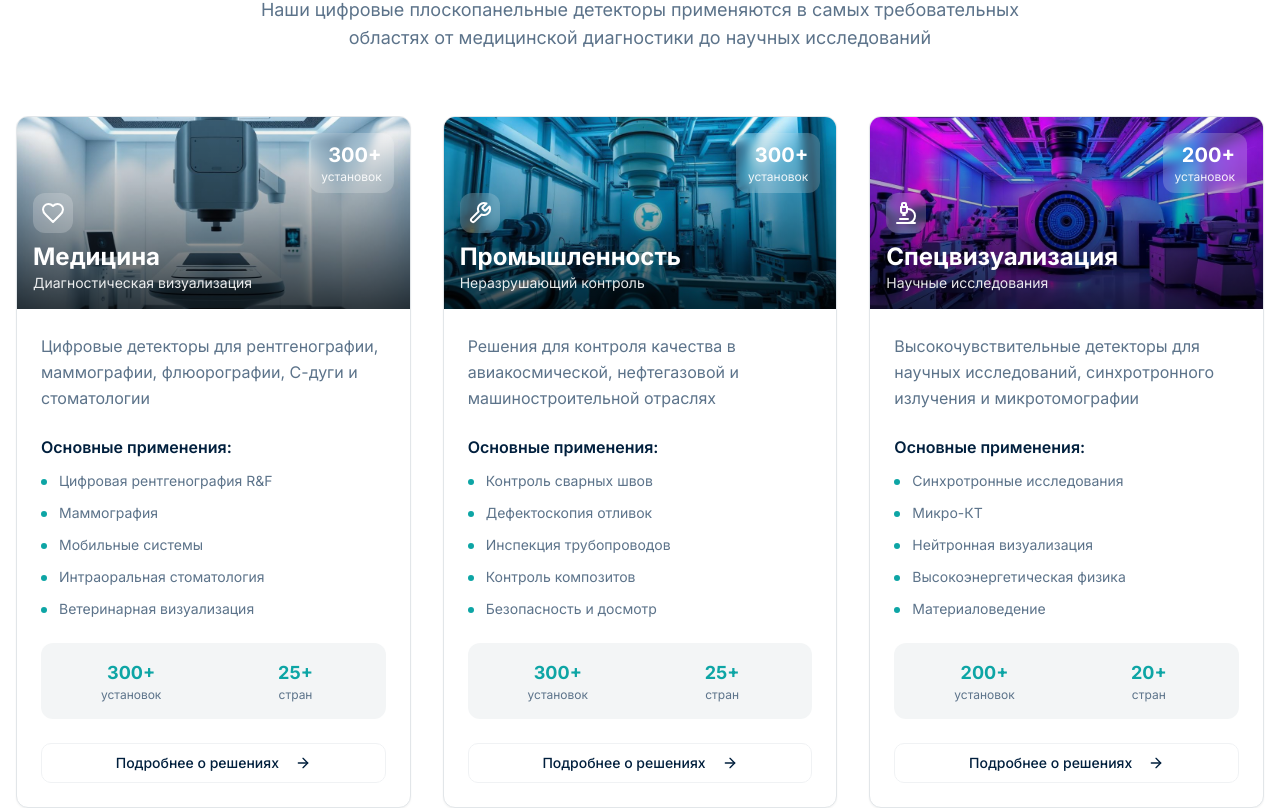
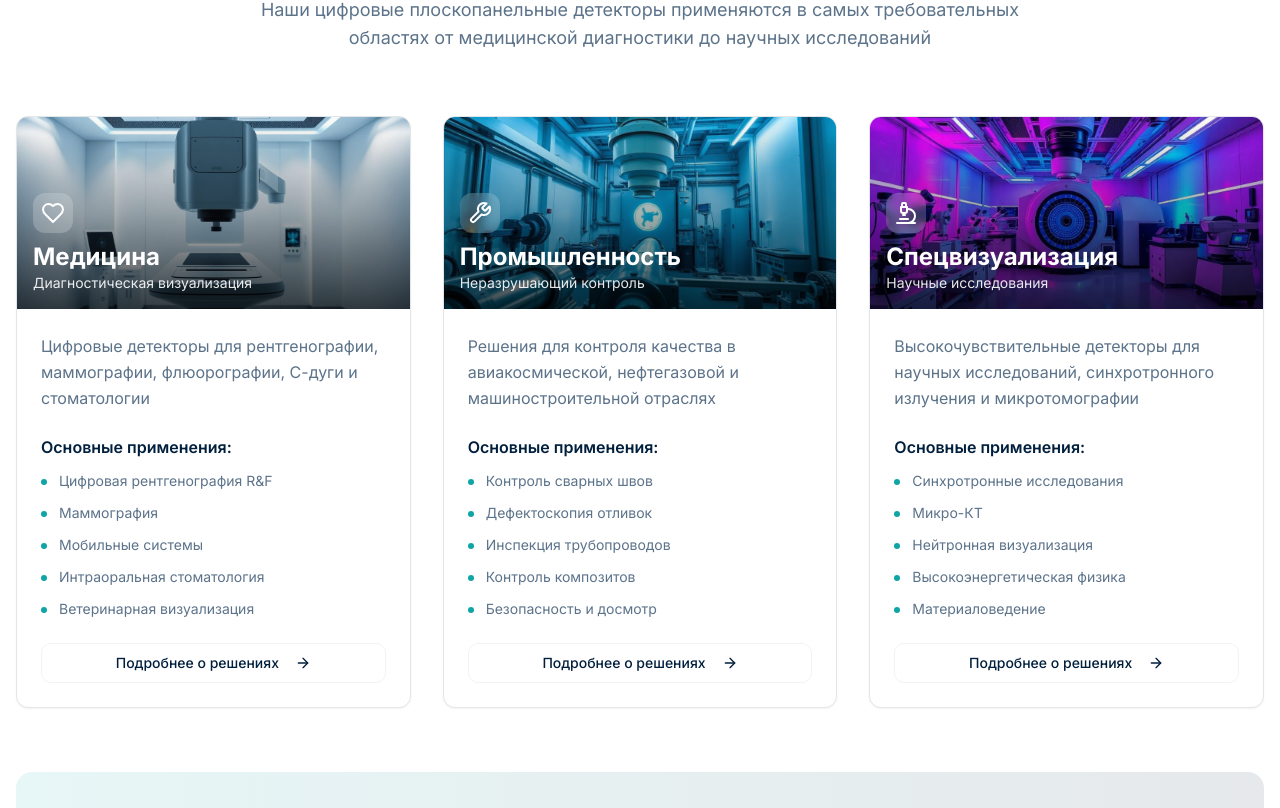
Before and after one commit to benidictns-collab/xelon-vision-hub, a React (Vite) app: page / in a window 1280 px wide. Shown: the part 2049-2857 px from the top of the page. Built offline with nearby package versions, Linux system fonts and the light colour scheme; the HTML template or start-up script is replaced by a standard one.

Commit message:
Remove statistics from industry cards

```diff
--- a/src/components/IndustriesSection.tsx
+++ b/src/components/IndustriesSection.tsx
@@ -94,13 +94,6 @@ const IndustriesSection = () => {
                   <p className="text-white/90 text-sm">{industry.subtitle}</p>
                 </div>
 
-                {/* Stats overlay */}
-                <div className="absolute top-4 right-4 text-right text-white">
-                  <div className="bg-white/20 backdrop-blur-sm rounded-lg px-3 py-2">
-                    <div className="text-xl font-bold">{industry.stats.installations}</div>
-                    <div className="text-xs text-white/90">установок</div>
-                  </div>
-                </div>
               </div>
 
               <CardContent className="p-6">
@@ -116,17 +109,6 @@ const IndustriesSection = () => {
                       <span className="text-sm text-muted-foreground">{app}</span>
                     </div>
                   ))}
-                </div>
-
-                <div className="grid grid-cols-2 gap-4 mb-6 p-4 bg-muted/50 rounded-lg">
-                  <div className="text-center">
-                    <div className="text-lg font-bold text-accent">{industry.stats.installations}</div>
-                    <div className="text-xs text-muted-foreground">установок</div>
-                  </div>
-                  <div className="text-center">
-                    <div className="text-lg font-bold text-accent">{industry.stats.countries}</div>
-                    <div className="text-xs text-muted-foreground">стран</div>
-                  </div>
                 </div>
 
                 <Button
```
